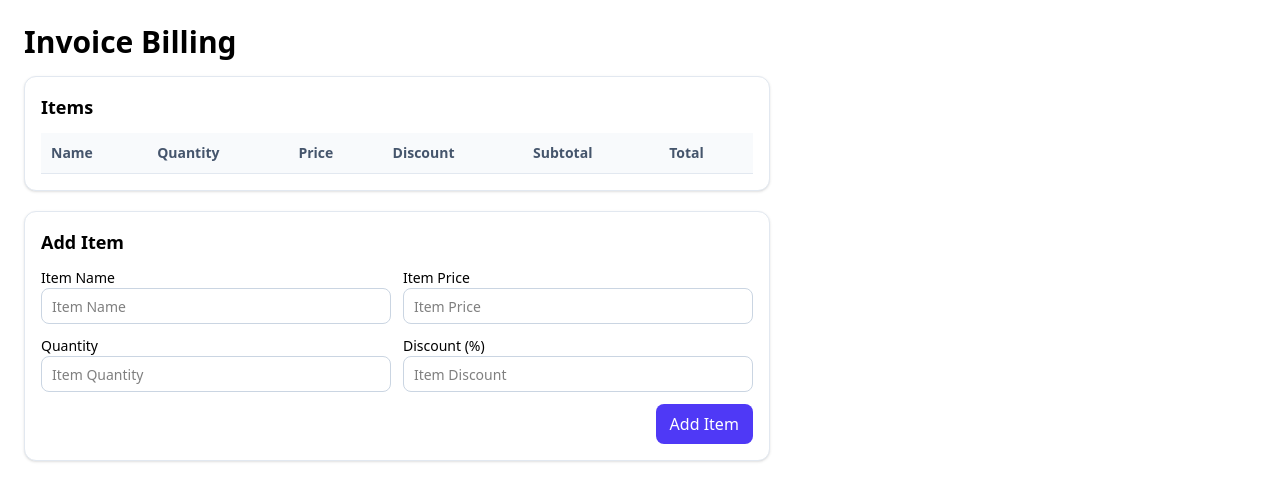
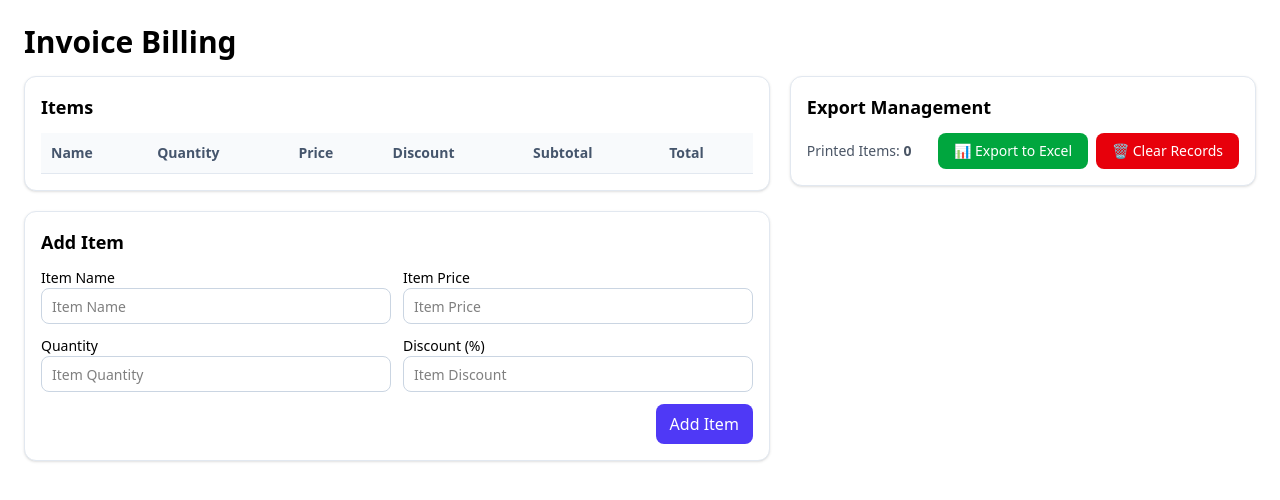
Before and after one commit to VishalChavda06/Resume-Projects, a React (Vite) app in the folder React/invoice-billing/: page / in a window 1280 px wide. Shown: the top 500 px of the page. Built offline with nearby package versions, Linux system fonts and the light colour scheme.

Commit message:
improvement excel file

```diff
--- a/React/invoice-billing/package.json
+++ b/React/invoice-billing/package.json
@@ -15,7 +15,8 @@
     "jspdf": "^3.0.3",
     "react": "^19.1.1",
     "react-dom": "^19.1.1",
-    "tailwindcss": "^4.1.14"
+    "tailwindcss": "^4.1.14",
+    "xlsx": "^0.18.5"
   },
   "devDependencies": {
     "@eslint/js": "^9.36.0",
--- a/React/invoice-billing/src/components/Summary.jsx
+++ b/React/invoice-billing/src/components/Summary.jsx
@@ -1,10 +1,149 @@
-import React from 'react'
+import React, { useState, useEffect } from 'react'
 import { calculateItemTotal } from '../Utils/Cal'
+import * as XLSX from 'xlsx'
 
 const Summary = ({items}) => {
+  // State to track printed items
+  const [printedItems, setPrintedItems] = useState([]);
+
+  // Load printed items from localStorage on component mount
+  useEffect(() => {
+    const savedPrintedItems = localStorage.getItem('printedItems');
+    if (savedPrintedItems) {
+      try {
+        setPrintedItems(JSON.parse(savedPrintedItems));
+      } catch (error) {
+        console.error('Error parsing printed items:', error);
+      }
+    }
+  }, []);
+
+  // Save printed items to localStorage whenever it changes
+  useEffect(() => {
+    if (printedItems.length > 0) {
+      localStorage.setItem('printedItems', JSON.stringify(printedItems));
+    }
+  }, [printedItems]);
+
+  // Function to handle print and track printed items
+  const handlePrintAndTrack = (index, items) => {
+    // Print the bill
+    printSingleBill(index, items);
+
+    // Add to printed items with timestamp
+    const itemToPrint = items[index];
+    const total = calculateItemTotal(itemToPrint.qty, itemToPrint.price, itemToPrint.discount);
+    const tax = total * 0.18;
+    const subTotal = total + tax;
+
+    const printedItem = {
+      ...itemToPrint,
+      total: total,
+      tax: tax,
+      subTotal: subTotal,
+      printedAt: new Date().toISOString(),
+      invoiceNumber: `INV-${Date.now()}-${index + 1}`
+    };
+
+    setPrintedItems(prev => [...prev, printedItem]);
+  };
+
+  // Function to export printed items to Excel
+  const exportToExcel = () => {
+    if (printedItems.length === 0) {
+      alert('No printed items to export! Please print some bills first.');
+      return;
+    }
+
+    // Prepare data for Excel
+    const excelData = printedItems.map((item, index) => ({
+      'Invoice #': item.invoiceNumber,
+      'Printed Date': new Date(item.printedAt).toLocaleDateString(),
+      'Printed Time': new Date(item.printedAt).toLocaleTimeString(),
+      'Item Name': item.name,
+      'Quantity': item.qty,
+      'Price': item.price,
+      'Discount (%)': item.discount,
+      'Total': item.total.toFixed(2),
+      'Tax (18%)': item.tax.toFixed(2),
+      'Subtotal': item.subTotal.toFixed(2)
+    }));
+
+    // Create workbook and worksheet
+    const wb = XLSX.utils.book_new();
+    const ws = XLSX.utils.json_to_sheet(excelData);
+
+    // Set column widths
+    const colWidths = [
+      { wch: 15 }, // Invoice #
+      { wch: 12 }, // Printed Date
+      { wch: 12 }, // Printed Time
+      { wch: 20 }, // Item Name
+      { wch: 10 }, // Quantity
+      { wch: 12 }, // Price
+      { wch: 12 }, // Discount
+      { wch: 12 }, // Total
+      { wch: 12 }, // Tax
+      { wch: 12 }  // Subtotal
+    ];
+    ws['!cols'] = colWidths;
+
+    // Add worksheet to workbook
+    XLSX.utils.book_append_sheet(wb, ws, 'Printed Bills');
+
+    // Generate filename with current date
+    const currentDate = new Date().toISOString().split('T')[0];
+    const filename = `Printed_Bills_${currentDate}.xlsx`;
+
+    // Save file
+    XLSX.writeFile(wb, filename);
+  };
+
+  // Function to clear printed items
+  const clearPrintedItems = () => {
+    if (window.confirm('Are you sure you want to clear all printed items? This action cannot be undone.')) {
+      setPrintedItems([]);
+      localStorage.removeItem('printedItems');
+    }
+  };
+
   return (
     <div className='space-y-4'>
-     {items.map((ele,index)=>{
+      {/* Excel Export Section */}
+      <div className='bg-white border border-slate-200 rounded-xl p-4 shadow-sm'>
+        <h2 className='text-lg font-semibold mb-3'>Export Management</h2>
+        <div className='space-y-3'>
+          <div className='flex items-center justify-between'>
+            <span className='text-sm text-gray-600'>
+              Printed Items: <strong>{printedItems.length}</strong>
+            </span>
+            <div className='space-x-2'>
+              <button
+                onClick={exportToExcel}
+                className='px-4 py-2 bg-green-600 text-white rounded-lg hover:bg-green-700 text-sm font-medium'
+                disabled={printedItems.length === 0}
+              >
+                📊 Export to Excel
+              </button>
+              <button
+                onClick={clearPrintedItems}
+                className='px-4 py-2 bg-red-600 text-white rounded-lg hover:bg-red-700 text-sm font-medium'
+                disabled={printedItems.length === 0}
+              >
+                🗑️ Clear Records
+              </button>
+            </div>
+          </div>
+          {printedItems.length > 0 && (
+            <div className='text-xs text-gray-500'>
+              Last printed: {new Date(printedItems[printedItems.length - 1]?.printedAt).toLocaleString()}
+            </div>
+          )}
+        </div>
+      </div>
+
+      {/* Items List */}
+      {items.map((ele,index)=>{
         const total = calculateItemTotal(ele.qty, ele.price, ele.discount);
         const tax = total * 0.18;
         const subTotal = total + tax;
@@ -21,12 +160,16 @@ const Summary = ({items}) => {
                   <p className='text-sm'><strong>SubTotal:</strong> {subTotal}</p>
                 </div>
                 <div className='mt-2.5 flex justify-end'>
-                  <button className='px-3.5 py-2 bg-indigo-600 text-white rounded-lg hover:bg-indigo-700' onClick={()=> printSingleBill(index, items)}>Print Bill</button>
+                  <button
+                    className='px-3.5 py-2 bg-indigo-600 text-white rounded-lg hover:bg-indigo-700'
+                    onClick={() => handlePrintAndTrack(index, items)}
+                  >
+                    Print Bill
+                  </button>
                 </div>
             </div>
         )
-
-     })}
+      })}
     </div>
   )
 }
```
